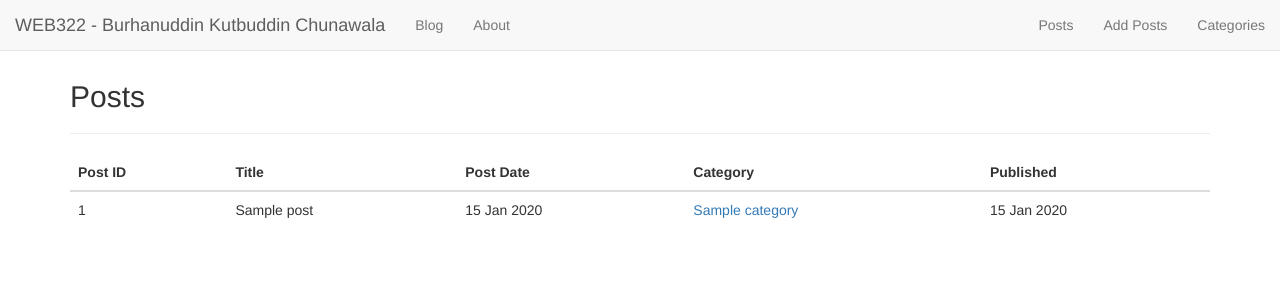
After one commit to NAMAN143-code/web322-app, a Node server app: template views/posts.hbs in a window 1280 px wide. The commit adds this page. Shown: the top 300 px of the page. Run offline with Node 20, Linux system fonts and the light colour scheme; the template is opened without the code that fills it: most values are stand-ins (such as "Sample title", 1, 10 or a date in 2020); some libraries are stand-ins or nearby versions.

Commit message:
code-before2:17break

```diff
--- a/package.json
+++ b/package.json
@@ -1,17 +1,18 @@
 {
     "name": "web322-app",
     "version": "1.0.0",
-  "description": "This is the web assingment 2",
+    "description": "",
     "main": "blog-service.js",
     "scripts": {
         "test": "echo \"Error: no test specified\" && exit 1",
         "start": "node server.js"
     },
-  "author": "Burhanuddin.Kutbuddin.Chunawala",
+    "author": "Naman Sharma",
     "license": "ISC",
     "dependencies": {
         "cloudinary": "^1.28.1",
         "express": "^4.17.2",
+        "express-handlebars": "^6.0.3",
         "multer": "^1.4.4",
         "streamifier": "^0.1.1"
     }
--- a/server.js
+++ b/server.js
@@ -1,18 +1,4 @@
-/*****************************************************************************
-****
-* WEB322 – Assignment 02
-* I declare that this assignment is my own work in accordance with Seneca Academic Policy.
-No part * of this assignment has been copied manually or electronically from any other source
-* (including 3rd party web sites) or distributed to other students.
-*
-* Name: ___Burhanuddin.Kutbuddin.Chunawala__ Student ID: ___156718207___ Date: __02/04/2022__
-*
-* Online (Heroku) URL: https://murmuring-lowlands-00848.herokuapp.com/
-*
-* GitHub Repository URL: https://github.com/Burhanchuna/web322-app
-*
-******************************************************************************
-**/
+const exphbs = require("express-handlebars");
 const express = require("express");
 const blog_service = require("./blog-service.js");
 const path = require('path');
@@ -24,7 +10,7 @@ cloudinary.config({
     cloud_name: 'da1tu1ulp',
     api_key: '194827692874383',
     api_secret: 'uJojhgSbQIR8Zb74tX_GTsG2dRI'
-  });
+});
 
 const upload = multer();
 
@@ -33,46 +19,76 @@ const app = express();
 var HTTP_PORT = process.env.PORT || 8080;
 
 app.use(express.static('public'));
+app.engine('.hbs', exphbs.engine({
+
+    extname: '.hbs',
+
+    defaultLayout: "main",
+
+    helpers: {
+
+        navLink: function(url, options) {
+            return '<li' +
+                ((url == app.locals.activeRoute) ? ' class="active" ' : '') +
+                '><a href="' + url + '">' + options.fn(this) + '</a></li>';
+        },
+
+
+        equal: function(lvalue, rvalue, options) {
+            if (arguments.length < 3)
+                throw new Error("Handlebars Helper equal needs 2 parameters");
+            if (lvalue != rvalue) {
+                return options.inverse(this);
+            } else {
+                return options.fn(this);
+            }
+        },
+    }
+}));
+app.set('view engine', '.hbs');
 
 function onHttpStart() {
     console.log("Express http server listening on port : " + HTTP_PORT);
 }
-
+app.use(function(req, res, next) {
+    let route = req.path.substring(1);
+    app.locals.activeRoute = (route == "/") ? "/" : "/" + route.replace(/\/(.*)/, "");
+    app.locals.viewingCategory = req.query.category;
+    next();
+});
 app.get("/", (req, res) => {
     res.redirect('/about');
     res.send("Hello World<br /><a href='/about'>Go to the about page</a>");
 });
 
-app.get("/about",function (req,res) {
-    res.sendFile(path.join(__dirname,"/views","about.html"));
+app.get("/about", function(req, res) {
+    res.render(path.join(__dirname, "/views", "about.hbs"));
 });
 
-app.get("/blog",function (req,res) {
-    blog_service.getPublishedPosts().then((obj)=>{
+app.get("/blog", function(req, res) {
+    blog_service.getPublishedPosts().then((obj) => {
         res.send(obj);
-    }).catch((err)=>{
+    }).catch((err) => {
         res.send("500 : internal server error" + err);
     });
 });
 
 app.get("/posts", function(req, res) {
-    if(req.query.category){
+    if (req.query.category) {
         blog_service.getPostsByCategory(req.query.category).then((data) => {
-            res.json({data});
+            res.render("posts", { posts: data });
         }).catch((err) => {
-            res.json({message : err});
+            res.render("posts", { message: "no results" });
         });
-    }
-    else if(req.query.minDate){
+    } else if (req.query.minDate) {
         blog_service.getPostsByMinDate(req.query.minDate).then((data) => {
-            res.json(data);
+            res.render("posts", { posts: data });
         }).catch((err) => {
-            res.json({message : err});
+            res.render("posts", { message: "no results" });
         });
-    }
-    else{
-        blog_service.getAllPosts().then((obj)=>{
-            res.send(obj);
+    } else {
+        blog_service.getAllPosts().then((data) => {
+            res.render("posts", { posts: data });
         }).catch((err) => {
             res.send("500 : internal server error" + err);
         });
@@ -80,27 +96,27 @@ app.get("/posts", function(req, res) {
 
 });
 
-app.get("/post/:value",(req,res) =>{
+app.get("/post/:value", (req, res) => {
     blog_service.getPostById(req.params.value).then((data) => {
         res.json(data);
     }).catch((err) => {
-        res.json({message : err});
+        res.json({ message: err });
     });
 });
 
 app.get("/categories", function(req, res) {
-    blog_service.getCategories().then((obj)=>{
+    blog_service.getCategories().then((obj) => {
         res.send(obj);
-    }).catch((err)=>{
+    }).catch((err) => {
         res.send("500 : internal server error" + err);
     });
 });
 
-app.get("/posts/add", (req,res) => {
-    res.sendFile(path.join(__dirname,"/views","addPost.html"));
+app.get("/posts/add", (req, res) => {
+    res.render(path.join(__dirname, "/views", "addPost.hbs"));
 });
 
-app.post("/posts/add", upload.single("featureImage"),(req,res,next) => {
+app.post("/posts/add", upload.single("featureImage"), (req, res, next) => {
     let streamUpload = (req) => {
         return new Promise((resolve, reject) => {
             let stream = cloudinary.uploader.upload_stream((error, result) => {
@@ -126,13 +142,13 @@ app.post("/posts/add", upload.single("featureImage"),(req,res,next) => {
     });
 });
 
-app.use((req,res) =>{
+app.use((req, res) => {
     res.status(404).send("404 : Page Not Found");
 });
 
 
-blog_service.initialize().then((obj)=>{
-    app.listen(HTTP_PORT,onHttpStart());
-}).catch((err)=>{
+blog_service.initialize().then((obj) => {
+    app.listen(HTTP_PORT, onHttpStart());
+}).catch((err) => {
     console.log(err);
 });
--- a/views/about.html
+++ b/views/about.hbs
@@ -22,7 +22,7 @@
             <span class="icon-bar"></span>
             <span class="icon-bar"></span>
           </button>
-          <span class="navbar-brand" href="#">WEB322 - Burhanuddin Kutbuddin Chunawala</span>
+          <span class="navbar-brand" href="#">WEB322 - Naman Sharma</span>
         </div>
 
         <!-- Collect the nav links, forms, and other content for toggling -->
@@ -39,7 +39,7 @@
         </div><!-- /.navbar-collapse -->
       </div><!-- /.container-fluid -->
     </nav>
-    <div class="container" style="padding-top:60px">
+
       <div class="row">
         <section class="main col-md-9">
           <article>
@@ -56,7 +56,7 @@
           <p>Stay tuned for future updates…</p>
         </aside>
       </div>
-    </div>
+
 
     <!-- Latest compiled and minified jQuery 3.6.0 JavaScript -->
     <script src="https://code.jquery.com/jquery-3.6.0.min.js" integrity="sha256-/xUj+3OJU5yExlq6GSYGSHk7tPXikynS7ogEvDej/m4=" crossorigin="anonymous"></script>
--- a/views/addPost.html
+++ b/views/addPost.hbs
@@ -22,7 +22,7 @@
             <span class="icon-bar"></span>
             <span class="icon-bar"></span>
           </button>
-          <span class="navbar-brand" href="#">WEB322 - Burhanuddin Kutbuddin Chunawala</span>
+          <span class="navbar-brand" href="#">WEB322 - Naman Sharma</span>
         </div>
 
         <!-- Collect the nav links, forms, and other content for toggling -->
@@ -39,7 +39,7 @@
         </div><!-- /.navbar-collapse -->
       </div><!-- /.container-fluid -->
     </nav>
-    <div class="container" style="padding-top:60px">
+
       <div class="row">
         <div class="col-md-12">
 
@@ -115,7 +115,7 @@
           <p>Stay tuned for future updates…</p>
         </aside>
       </div>
-    </div>
+
 
     <!-- Latest compiled and minified jQuery 3.6.0 JavaScript -->
     <script src="https://code.jquery.com/jquery-3.6.0.min.js" integrity="sha256-/xUj+3OJU5yExlq6GSYGSHk7tPXikynS7ogEvDej/m4=" crossorigin="anonymous"></script>
--- /dev/null
+++ b/views/layouts/main.hbs
@@ -0,0 +1,52 @@
+
+<!DOCTYPE html>
+<html lang="en">
+  <head>
+      <meta charset="UTF-8">
+      <meta name="viewport" content="width=device-width, initial-scale=1.0">
+      <meta http-equiv="X-UA-Compatible" content="ie=edge">
+      <!-- Latest compiled and minified Bootstrap 3.4.1 CSS -->
+      <link rel="stylesheet" href="https://stackpath.bootstrapcdn.com/bootstrap/3.4.1/css/bootstrap.min.css" integrity="sha384-HSMxcRTRxnN+Bdg0JdbxYKrThecOKuH5zCYotlSAcp1+c8xmyTe9GYg1l9a69psu" crossorigin="anonymous">
+      <link rel="stylesheet" href="/css/main.css">
+      <link rel="stylesheet" href="https://bootswatch.com/3/slate/bootstrap.min.css" />
+      <title>Naman Sharma's Blog</title>
+  </head>
+  <body>
+    <nav class="navbar navbar-default navbar-fixed-top">
+      <div class="container-fluid">
+        <!-- Brand and toggle get grouped for better mobile display -->
+        <div class="navbar-header">
+          <button type="button" class="navbar-toggle collapsed" data-toggle="collapse" data-target="#bs-example-navbar-collapse-1" aria-expanded="false">
+            <span class="sr-only">Toggle navigation</span>
+            <span class="icon-bar"></span>
+            <span class="icon-bar"></span>
+            <span class="icon-bar"></span>
+          </button>
+          <span class="navbar-brand" href="#">WEB322 - Burhanuddin Kutbuddin Chunawala</span>
+        </div>
+
+        <!-- Collect the nav links, forms, and other content for toggling -->
+        <div class="collapse navbar-collapse" id="bs-example-navbar-collapse-1">
+          <ul class="nav navbar-nav">
+            {{#navLink "/blog"}}Blog{{/navLink}}
+            {{#navLink "/about"}}About{{/navLink}}
+          </ul>
+          <ul class="nav navbar-nav navbar-right">
+            {{#navLink "/posts"}}Posts{{/navLink}}
+            {{#navLink "/posts/add"}}Add Posts{{/navLink}}
+            {{#navLink "/categories"}}Categories{{/navLink}}
+          </ul>
+        </div><!-- /.navbar-collapse -->
+      </div><!-- /.container-fluid -->
+    </nav>
+    <div class="container" style="padding-top:60px">
+      {{{body}}}
+    </div>
+
+    <!-- Latest compiled and minified jQuery 3.6.0 JavaScript -->
+    <script src="https://code.jquery.com/jquery-3.6.0.min.js" integrity="sha256-/xUj+3OJU5yExlq6GSYGSHk7tPXikynS7ogEvDej/m4=" crossorigin="anonymous"></script>
+
+    <!-- Latest compiled and minified Bootstrap 3.4.1 JavaScript -->
+    <script src="https://stackpath.bootstrapcdn.com/bootstrap/3.4.1/js/bootstrap.min.js" integrity="sha384-aJ21OjlMXNL5UyIl/XNwTMqvzeRMZH2w8c5cRVpzpU8Y5bApTppSuUkhZXN0VxHd" crossorigin="anonymous"></script>
+  </body>
+</html>
--- /dev/null
+++ b/views/posts.hbs
@@ -0,0 +1,35 @@
+<div class="row">
+    <div class="col-md-12">
+        <h2>Posts</h2>
+        <hr />
+        <div class="table-responsive">
+            <table class="table">
+                <thead>
+                    <tr>
+                        <th>Post ID</th>
+                        <th>Title</th>
+                        <th>Post Date</th>
+                        <th>Category</th>
+                        <th>Published</th>
+                    </tr>
+                </thead>
+                <tbody>
+                    {{#each posts}}
+                    <tr>
+                        <td>{{id}}</td>
+                        <td>{{title}}</td>
+                        <td>{{postDate}}</td>
+                        <td><a href="/posts?category={{category}}">{{category}}</a></td>
+                        <td>{{published}}</td>
+                    </tr>
+                    {{/each}}
+                </tbody>
+            </table>
+        </div>
+    </div>
+    {{#unless posts}}
+    <div class="col-md-12 text-center">
+        <strong>{{message}}</strong>
+    </div>
+    {{/unless}}
+</div>
```
Also changed, not shown: views/categories.hbs (added, +29 -0 lines), 1 other file. Lines whose indentation alone changed are shown as unchanged.
